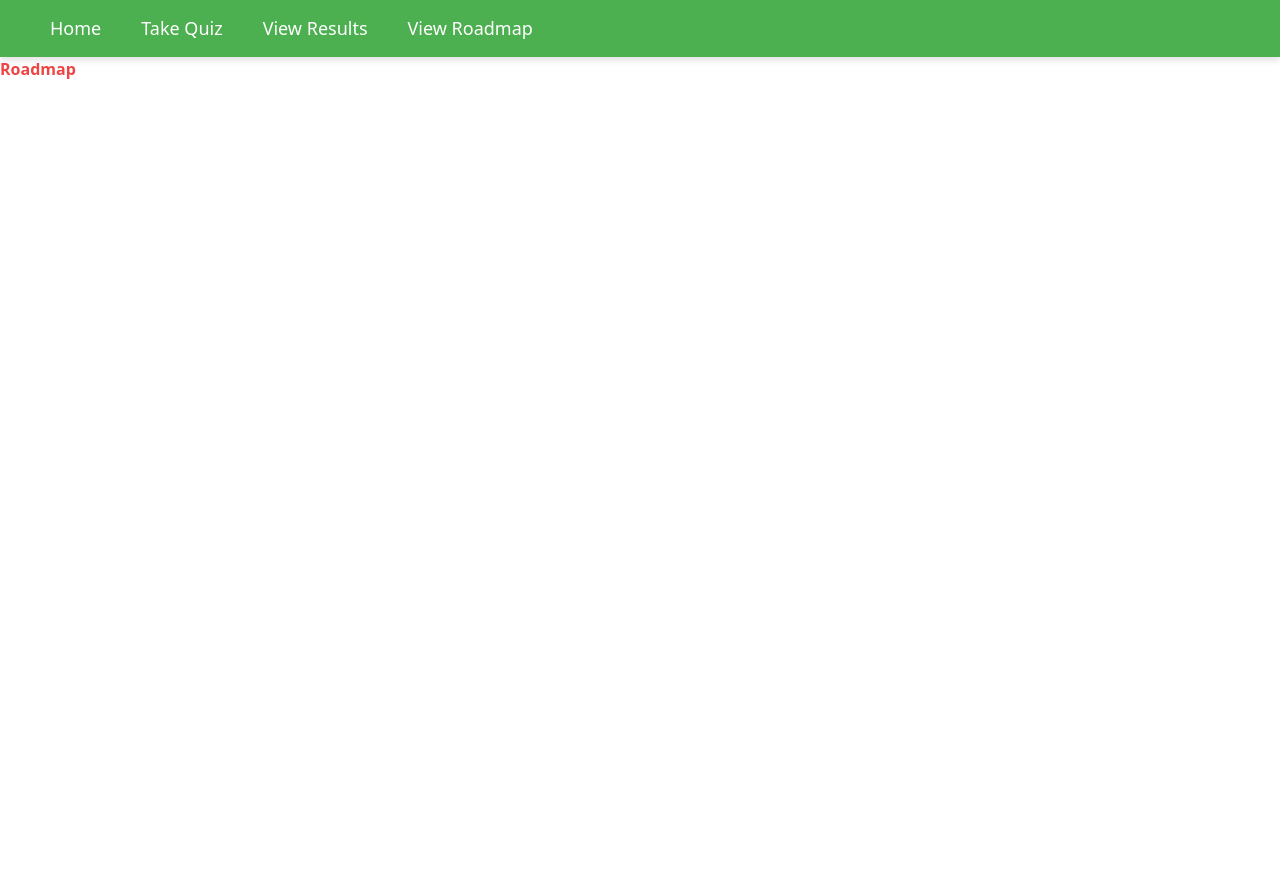
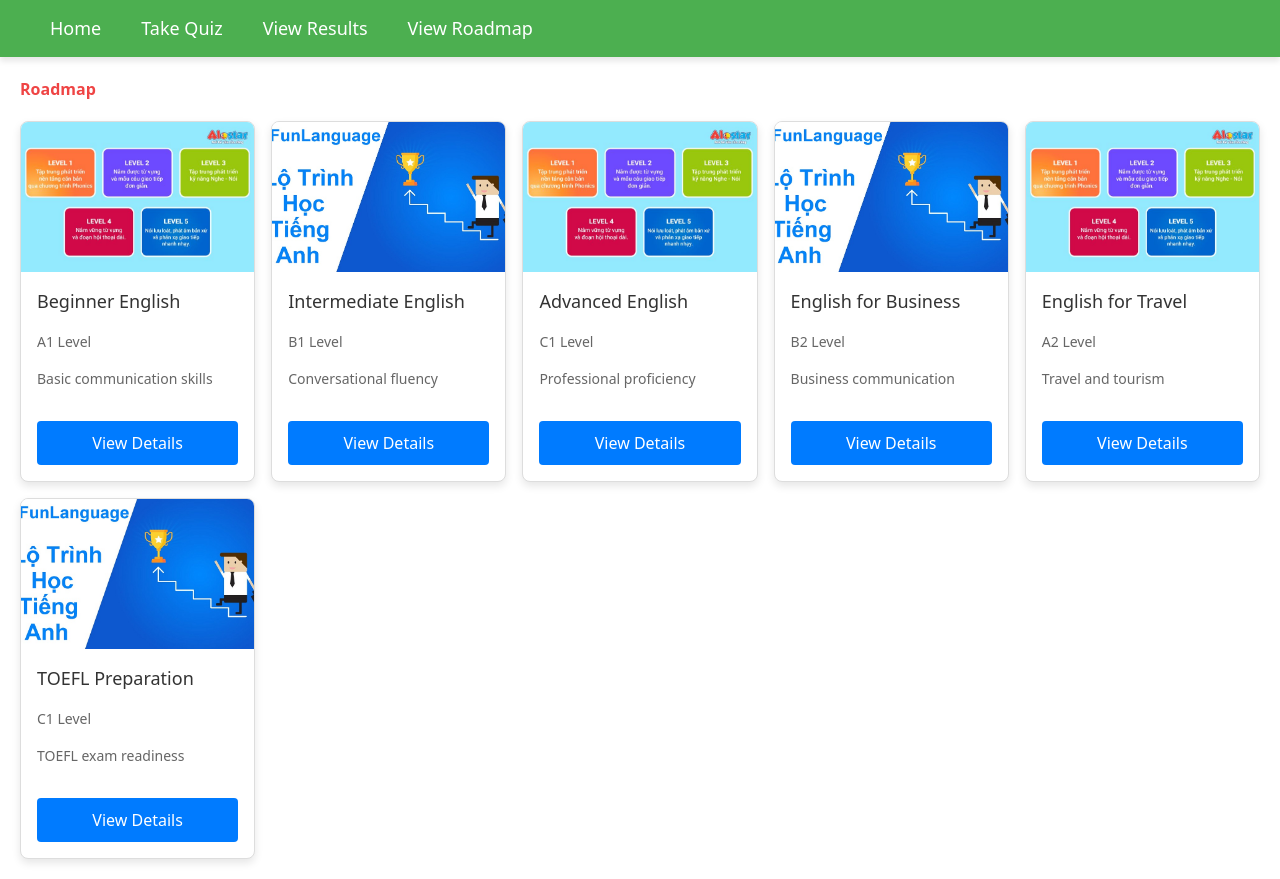
Before and after one commit to vinhnd-0394/itss2-japan, a React app: page /road-map in a window 1280 px wide. Before the commit the page ends 800 px from the top, so only its background shows below. Built offline with nearby package versions, Linux system fonts and the light colour scheme.

Commit message:
roadmapnew

```diff
--- a/src/resources/pages/RoadMap.js
+++ b/src/resources/pages/RoadMap.js
@@ -1,12 +1,71 @@
 import React from 'react';
 import Header from './Header'; // Import the Header component
+import './css/RoadMap.css'; // Import the CSS file
+
+const courses = [
+  {
+    id: 1,
+    image: './img/1.jpg',
+    name: 'Beginner English',
+    milestone: 'A1 Level',
+    goal: 'Basic communication skills'
+  },
+  {
+    id: 2,
+    image: './img/2.jpg',
+    name: 'Intermediate English',
+    milestone: 'B1 Level',
+    goal: 'Conversational fluency'
+  },
+  {
+    id: 3,
+    image: './img/1.jpg',
+    name: 'Advanced English',
+    milestone: 'C1 Level',
+    goal: 'Professional proficiency'
+  },
+  {
+    id: 4,
+    image: './img/2.jpg',
+    name: 'English for Business',
+    milestone: 'B2 Level',
+    goal: 'Business communication'
+  },
+  {
+    id: 5,
+    image: './img/1.jpg',
+    name: 'English for Travel',
+    milestone: 'A2 Level',
+    goal: 'Travel and tourism'
+  },
+  {
+    id: 6,
+    image: './img/2.jpg',
+    name: 'TOEFL Preparation',
+    milestone: 'C1 Level',
+    goal: 'TOEFL exam readiness'
+  },
+  // Add more courses as needed
+];
 
 const RoadMap = () => {
-
   return (
     <div>
       <Header /> {/* Include the Header component */}
-      <div className="font-bold text-red-500">Roadmap</div>
+      <div className="roadmap-container">
+        <div className="font-bold text-red-500">Roadmap</div>
+        <div className="course-grid">
+          {courses.map(course => (
+            <div className="course-card" key={course.id}>
+              <img src={course.image} alt={course.name} className="course-image" />
+              <h3 className="course-name">{course.name}</h3>
+              <p className="course-milestone">{course.milestone}</p>
+              <p className="course-goal">{course.goal}</p>
+              <button className="view-details-button">View Details</button>
+            </div>
+          ))}
+        </div>
+      </div>
     </div>
   );
 };
--- /dev/null
+++ b/src/resources/pages/css/RoadMap.css
@@ -0,0 +1,61 @@
+.roadmap-container {
+    padding: 20px;
+  }
+
+  .course-grid {
+    display: grid;
+    grid-template-columns: repeat(auto-fill, minmax(200px, 1fr));
+    gap: 16px;
+    margin-top: 20px;
+  }
+
+  .course-card {
+    background-color: #fff;
+    border: 1px solid #ddd;
+    border-radius: 8px;
+    overflow: hidden;
+    box-shadow: 0 4px 8px rgba(0, 0, 0, 0.1);
+    transition: transform 0.2s;
+    display: flex;
+    flex-direction: column;
+    justify-content: space-between;
+    min-height: 300px; /* Increase the minimum height for taller cards */
+  }
+
+  .course-card:hover {
+    transform: translateY(-5px);
+  }
+
+  .course-image {
+    width: 100%;
+    height: 150px; /* Adjust height as needed */
+    object-fit: cover; /* Ensures the image covers the container without distortion */
+  }
+
+  .course-name {
+    font-size: 18px;
+    margin: 16px;
+    color: #333;
+  }
+
+  .course-milestone,
+  .course-goal {
+    font-size: 14px;
+    margin: 0 16px 16px;
+    color: #666;
+  }
+
+  .view-details-button {
+    background-color: #007bff;
+    color: white;
+    border: none;
+    padding: 10px;
+    margin: 16px;
+    border-radius: 4px;
+    cursor: pointer;
+    transition: background-color 0.3s;
+  }
+
+  .view-details-button:hover {
+    background-color: #0056b3;
+  }
```
Also changed, not shown: public/img/1.jpg (added), public/img/2.jpg (added).
